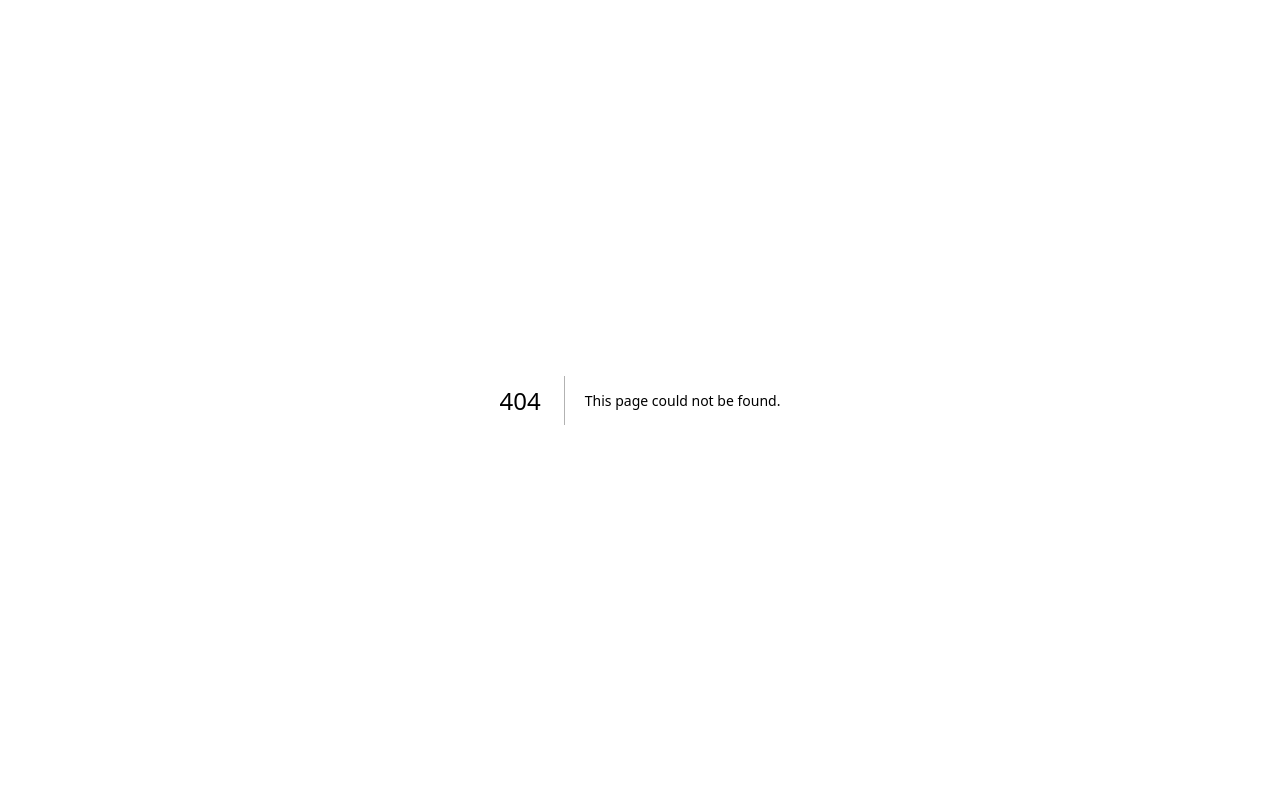
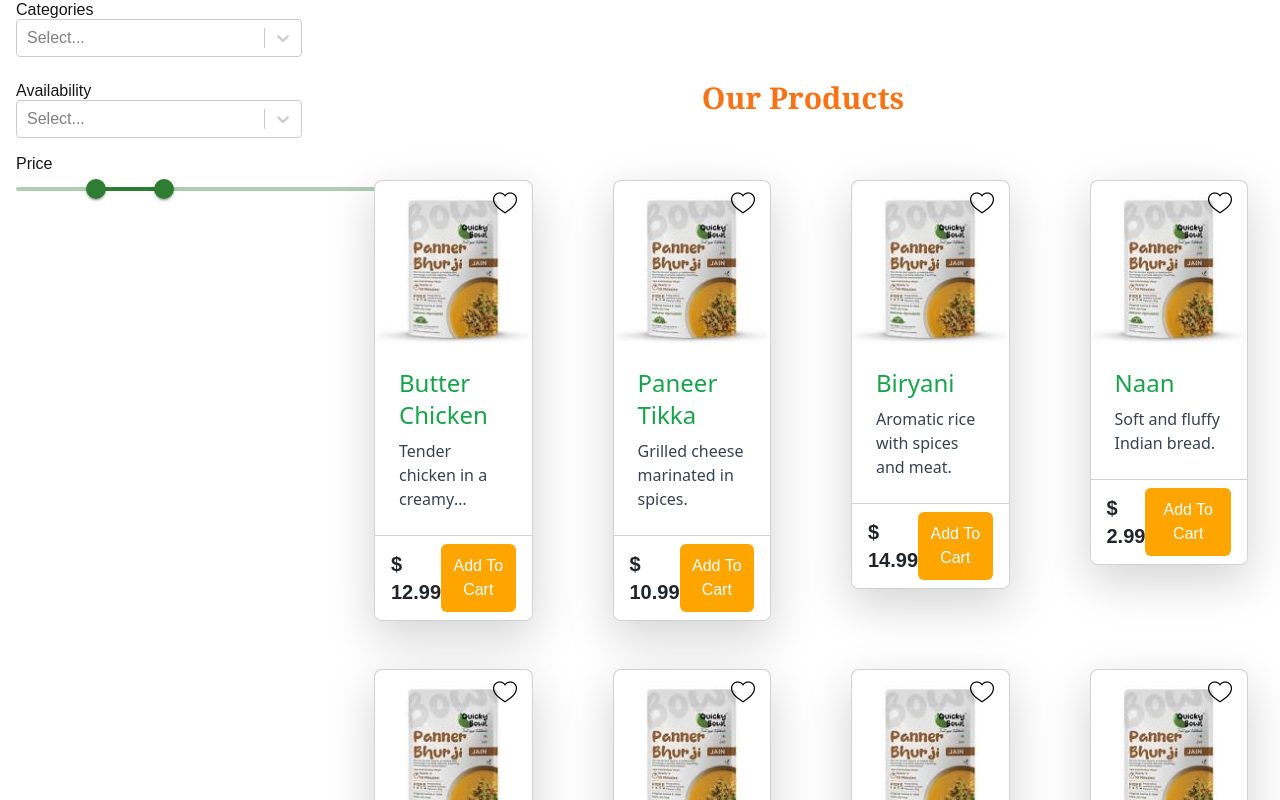
Before and after one commit to Suraj4761/TIC-Foods, a Next.js app in the folder tic-foods/: page /shop in a window 1280 px wide. Before the commit this address had no page. Shown: the top 800 px of the page. Built offline with nearby package versions, Linux system fonts and the light colour scheme.

Commit message:
filter component changes

```diff
--- a/tic-foods/package.json
+++ b/tic-foods/package.json
@@ -9,15 +9,19 @@
     "lint": "next lint"
   },
   "dependencies": {
+    "@emotion/react": "^11.13.5",
+    "@emotion/styled": "^11.13.5",
     "@fortawesome/free-brands-svg-icons": "^6.6.0",
     "@fortawesome/free-solid-svg-icons": "^6.6.0",
     "@fortawesome/react-fontawesome": "^0.2.2",
     "@heroicons/react": "^2.1.5",
+    "@mui/material": "^6.1.8",
     "bootstrap": "^5.3.3",
     "next": "14.2.13",
     "react": "^18",
     "react-bootstrap": "^2.10.5",
     "react-dom": "^18",
+    "react-select": "^5.8.3",
     "react-slick": "^0.30.2",
     "slick-carousel": "^1.8.1"
   },
--- /dev/null
+++ b/tic-foods/src/app/components/Filter/filter.tsx
@@ -0,0 +1,59 @@
+import React from "react";
+import Select, { StylesConfig } from "react-select";
+import Slider from "@mui/material/Slider";
+
+const Filter = () => {
+    const [value, setValue] = React.useState<number[]>([20, 37]);
+
+    const handleChange = (event: Event, newValue: number | number[]) => {
+        setValue(newValue as number[]);
+      };
+
+  const colourOptions: any = [
+    { label: "Breakfast", value: "Breakfast" },
+    { label: "Curry/Dal", value: "Curry/Dal" },
+    { label: "Rice", value: "Rice" },
+    { label: "Sweet/Dessert", value: "Sweet/Dessert" },
+    { label: "QB Bundle", value: "QB Bundle" },
+  ];
+
+  const Availability: any = [
+    { label: "In Stock", value: "In Stock" },
+    { label: "Out Of Stock", value: "Out Of Stock" },
+  ];
+  console.log("🚀 ~ Filter ~ colourOptions:", colourOptions);
+  return (
+    <>
+    <div className="ms-3">
+
+      <h1>Categories</h1>
+      <Select
+        // defaultValue={colourOptions[2]}
+        options={colourOptions}
+        // styles={colourStyles}
+        />
+      &nbsp;
+      <h1>Availability</h1>
+      <Select
+        // defaultValue={colourOptions[2]}
+        options={Availability}
+        // styles={colourStyles}
+        />
+        </div>
+      <div className="mt-3 ms-3">
+        <h1>Price</h1>
+        <Slider
+        sx={{ width: 400, color: 'success.main' }}
+          defaultValue={500}
+          getAriaLabel={() => 'Temperature range'}
+          value={value}
+          onChange={handleChange}
+          valueLabelDisplay="auto"
+        //   getAriaValueText={valuetext}
+        />
+      </div>
+    </>
+  );
+};
+
+export default Filter;
--- a/tic-foods/src/app/components/header/header.tsx
+++ b/tic-foods/src/app/components/header/header.tsx
@@ -44,7 +44,7 @@ const Header = () => {
               Home
             </Link>
             <Link
-              href=""
+              href="shop"
               className="hover:text-gray-300 hover:underline font-medium"
             >
               Shop
--- a/tic-foods/src/app/components/listing/listing.tsx
+++ b/tic-foods/src/app/components/listing/listing.tsx
@@ -1,3 +1,4 @@
+"use client"
 import React, { useState } from "react";
 import "slick-carousel/slick/slick.css";
 import "slick-carousel/slick/slick-theme.css";
@@ -6,6 +7,7 @@ import ListGroup from "react-bootstrap/ListGroup";
 import { Button } from "react-bootstrap";
 
 const Listing = (props: any) => {
+  console.log("🚀 ~ Listing ~ props:====", props)
   const { menuItems } = props;
 
   const [toggleStates, setToggleStates] = useState<boolean[]>(
--- a/tic-foods/src/app/screens/homepage.tsx
+++ b/tic-foods/src/app/screens/homepage.tsx
@@ -7,6 +7,7 @@ import {Menu} from "../helpers/dummy";
 import Footer from "../components/footer/footer";
 import Shopbycategory from "../components/shopbycategory/shopbycategory"
 import FloatingWhatsapp from "../components/floatingWhatsApp/floatingWhatsApp"
+import Shopping from "../shop/page";
 
 export default function Home() {
   return (
@@ -15,6 +16,7 @@ export default function Home() {
       <Header />
       <FullWidthCarousel />
       <Listing menuItems={Menu} />
+      {/* <Shopping products={Menu}/> */}
       <Shopbycategory/>
       <FloatingWhatsapp/>
       <Footer/>
--- /dev/null
+++ b/tic-foods/src/app/shop/page.tsx
@@ -0,0 +1,112 @@
+"use client";
+import React, { useState } from "react";
+import { Row, Col, Button, Card, ListGroup } from "react-bootstrap";
+import "slick-carousel/slick/slick.css";
+import "slick-carousel/slick/slick-theme.css";
+import { Menu } from "../helpers/dummy";
+import Filter from "../components/Filter/filter";
+import { useRouter } from "next/navigation";
+
+const Shopping = (props: any) => {
+  const router: any = useRouter();
+
+  const products: any = Menu;
+  console.log("products", products);
+
+  const [toggleStates, setToggleStates] = useState<boolean[]>(
+    Array(products?.length).fill(false) // Initialize all to false
+  );
+  const handleToggle = (index: number) => {
+    // Create a new array with updated toggle value at the specific index
+    const newToggleStates = [...toggleStates];
+    newToggleStates[index] = !newToggleStates[index]; // Toggle the value at the given index
+    setToggleStates(newToggleStates); // Update state
+  };
+  return (
+    <div>
+      <Row>
+        <Col sm={3}>
+          <Filter />
+        </Col>
+        <Col sm={9}>
+          <div className="bg-white bg-opacity-50 py-10">
+            <h2 className="text-center text-3xl font-bold font-serif mb-10 mt-10 text-orange-500">
+              Our Products
+            </h2>
+
+            <div className="flex flex-wrap justify-center">
+              {products?.map((item: any, index: number) => (
+                <div
+                  key={index}
+                  className="w-full sm:w-1/2 lg:w-1/3 xl:w-1/4 p-4 animate-scroll"
+                  style={{ animationDelay: `${index * 0.2}s` }}
+                >
+                  <Card className="ms-4 me-2 shadow-lg rounded-lg overflow-hidden transform transition-all hover:scale-105 relative group">
+                    <div
+                      style={{ position: "absolute", top: "0", right: "0" }}
+                      className="mb-5"
+                    >
+                      {/* Button with index-based toggle state */}
+                      <Button
+                        className="border-0"
+                        variant="bg-color white"
+                        onClick={() => handleToggle(index)} // Handle toggle for the specific index
+                      >
+                        {/* Use toggle state specific to this index */}
+                        {toggleStates[index] ? (
+                          <img src="/Images/red-30.png" alt="red icon" />
+                        ) : (
+                          <img
+                            src="/Images/icons8-favorite-30.png"
+                            alt="favorite icon"
+                          />
+                        )}
+                      </Button>
+                    </div>
+                    <Card.Img
+                      variant="top"
+                      src={item.image}
+                      className="mt-3 w-full h-50 object-cover"
+                    />
+
+                    <Card.Body className="p-4 flex flex-col justify-between h-[calc(100%-12rem)]">
+                      <div>
+                        <Card.Title className="text-green-600 font-sans text-2xl">
+                          {item.title}
+                        </Card.Title>
+                        <Card.Text className="text-gray-700 mt-2 line-clamp-3 font-sans">
+                          {item.description}
+                        </Card.Text>
+                      </div>
+                    </Card.Body>
+
+                    <ListGroup className="list-group-flush">
+                      <ListGroup.Item className="flex justify-between items-center">
+                        <span className="text-xl font-bold">
+                          $ {item.price}
+                        </span>
+                        <Button
+                          style={{
+                            backgroundColor: "orange",
+                            border: "0",
+                            padding: "10px",
+                            width: "150px",
+                          }}
+                          // className="mb-1 bg-orange-500 hover:bg-orange-600 text-white font-semibold py-2 px-4 rounded-lg duration-0 border border-0 focus:outline-none focus:ring-0 focus:bg-orange-500 active:bg-orange-500"
+                        >
+                          Add To Cart
+                        </Button>
+                      </ListGroup.Item>
+                    </ListGroup>
+                  </Card>
+                </div>
+              ))}
+            </div>
+          </div>
+        </Col>
+      </Row>
+    </div>
+  );
+};
+
+export default Shopping;
```
Also changed, not shown: tic-foods/src/app/helpers/dummy.js, 2 other files (tests, documents, lock files or other folders).
